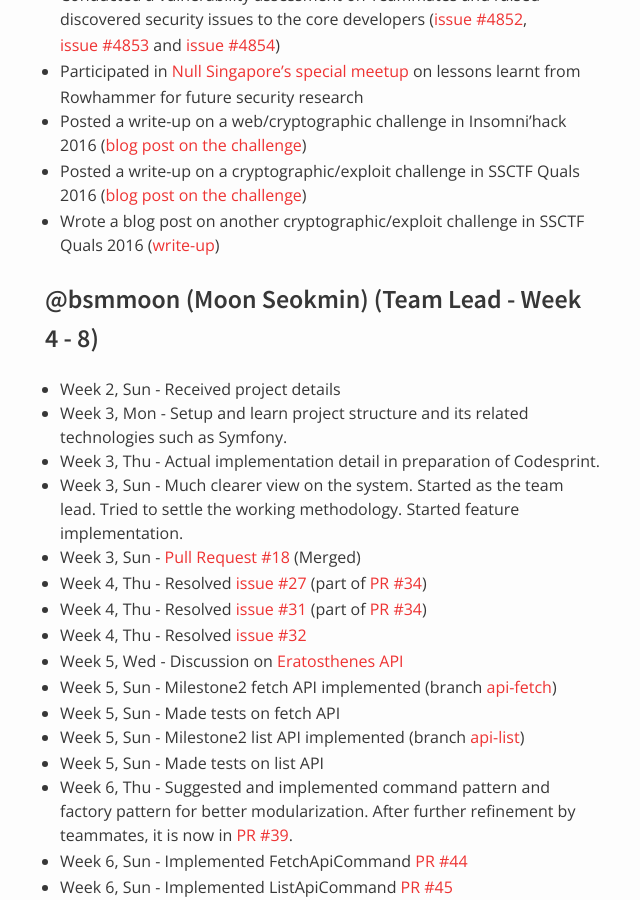
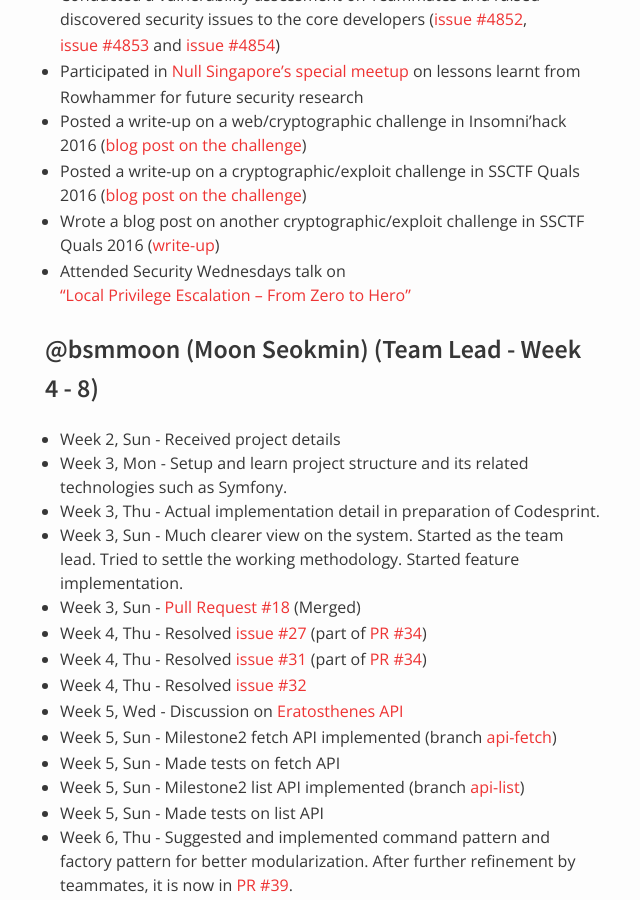
Before and after one commit to nus-oss/cs3281-AY1516S2-website, a Jekyll site: the page built from teams/codebender.md, in a window 1280 px wide and 900 px high, scrolled down 7106 px. Shown: the whole window, without its empty margins (325-965 px from the left). Built offline with Jekyll 4.4.1, drawn with Linux system fonts in a browser that asks for light colours.

Commit message:
Update KY's progress on tech expertise

```diff
--- a/teams/codebender.md
+++ b/teams/codebender.md
@@ -217,6 +217,7 @@ permalink: /teams/codebender/
 * Posted a write-up on a web/cryptographic challenge in Insomni'hack 2016 ([blog post on the challenge](http://cs3281-2.blogspot.sg/2016/03/te-insomnihack-2016-teaser-fridginator.html))
 * Posted a write-up on a cryptographic/exploit challenge in SSCTF Quals 2016 ([blog post on the challenge](http://cs3281-2.blogspot.sg/2016/03/te-ssctf-2016-heheda-crypto-exploit.html))
 * Wrote a blog post on another cryptographic/exploit challenge in SSCTF Quals 2016 ([write-up](http://cs3281-2.blogspot.sg/2016/03/te-ssctf-2016-chain-rule-crypto-exploit.html))
+* Attended Security Wednesdays talk on ["Local Privilege Escalation – From Zero to Hero"](https://www.facebook.com/events/1019203218143738/)
 
 ### @bsmmoon (Moon Seokmin) (Team Lead - Week 4 - 8)
 * Week 2, Sun - Received project details
```
